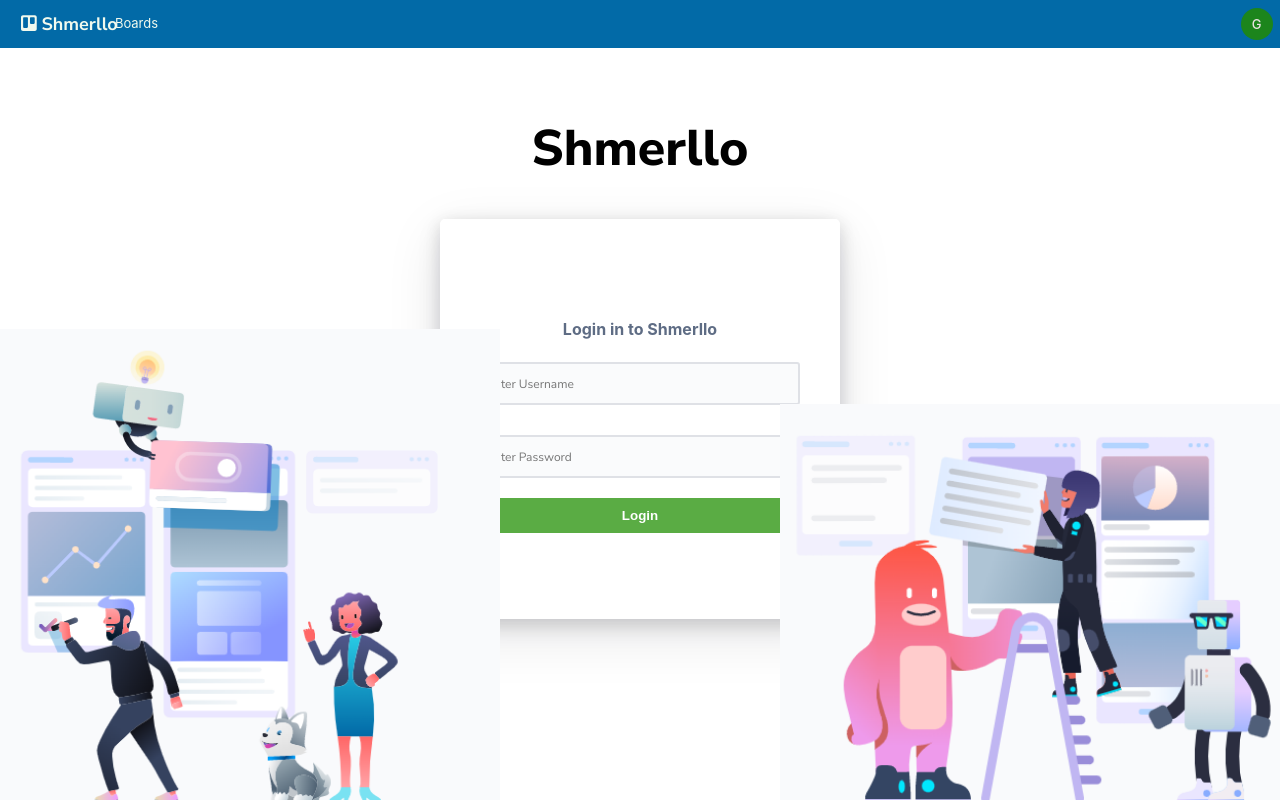
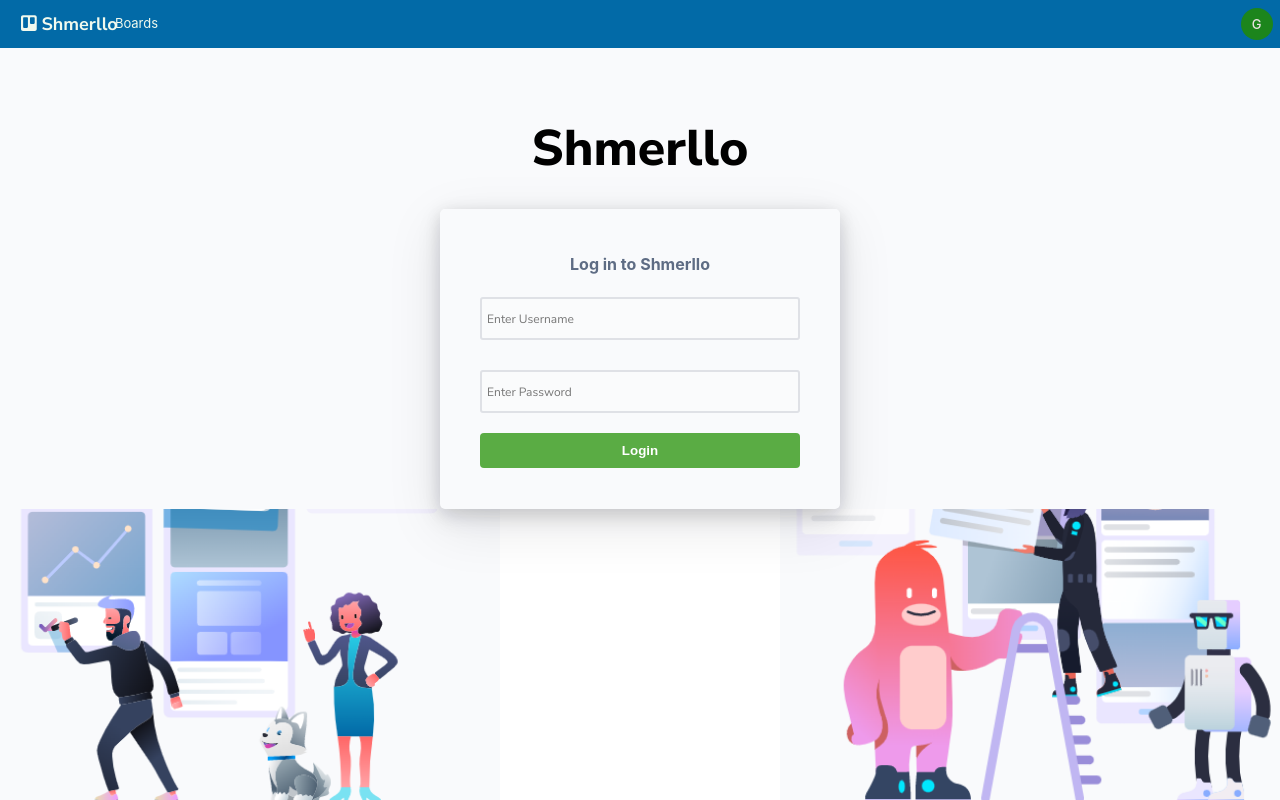
Before and after one commit to AlenChernick/Sprint4-Shmerllo, a Vue app: page /login in a window 1280 px wide. Built offline with nearby package versions, Linux system fonts and the light colour scheme; no server answers.

Commit message:
Attachment component was added, stil not functional

```diff
--- /dev/null
+++ b/src/assets/styles/components/_attachment-task-tdit.scss
@@ -0,0 +1,16 @@
+.attachments-conteiner{
+
+.attachment-icon{
+    padding-right: em(5px);
+    padding-top: em(1px);
+    font-family: trellicons;
+    font-size: em(22px);
+    &::before {
+      content: '\e908';
+    }
+}
+img{
+    max-width: 60px;
+}
+
+}
--- a/src/assets/styles/pages/_login.scss
+++ b/src/assets/styles/pages/_login.scss
@@ -2,8 +2,10 @@
   display: flex;
   justify-content: center;
   align-items: center;
+      background-color: #F9FAFC;
   .login-header{
       margin-top: 60px;
+      margin: 60px 0 20px 0;
       font-size: 50px;
       font-weight: 800;
       color: black;
@@ -11,20 +13,20 @@
 
     }
     .form-container {
+
         //   padding: 600px 60px 60px 60px;
-
         justify-content: center;
         align-content: center;
         justify-content: center;
         align-items: center;
         width: 400px;
-    margin-top: 30px;
-    height: 400px;
+        // margin-top: 30px;
+        height: 300px;
         border-color: transparent;
         box-shadow: rgba(17, 17, 26, 0.1) 0px 4px 16px,
         rgba(17, 17, 26, 0.1) 0px 8px 24px, rgba(17, 17, 26, 0.1) 0px 16px 56px;
         border-radius: 0;
-    padding-top: 10px;
+        // padding-top: 10px;
         border-radius: 5px;
         .login-form-header {
       display: flex;
@@ -47,6 +49,7 @@
         font-size: 12px;
       }
     }
+
     .first-input {
       margin-bottom: 30px;
     }
@@ -67,6 +70,8 @@
     position: absolute;
     right: 0;
     bottom: 0;
+    z-index: -1;
+    background-color: #F9FAFC;
   }
 
   .login-img-left {
@@ -74,5 +79,7 @@
     position: absolute;
     left: 0;
     bottom: 0;
+    z-index: -1;
+    background-color: #F9FAFC;
 }
 }
--- a/src/assets/styles/styles.scss
+++ b/src/assets/styles/styles.scss
@@ -32,6 +32,8 @@
 @import 'components/task-list';
 @import 'components/task_preview_details';
 @import 'components/user-options-modal';
+@import 'components/attachment-task-tdit';
+
 
 
 
--- /dev/null
+++ b/src/components/attachment-task-edit.vue
@@ -0,0 +1,33 @@
+<template lang="">
+  <div>attacjments</div>
+  <div class="attachments-conteiner flex clex column">
+    <span class="attachment-icon"></span>
+    <div class="flex">
+      <img class="attachment-img" :src="attachment" alt="" />
+      <div class="attachments-data flex flex-column">
+        <div class="attachment-optinons flex">
+          <a href="#" @click="$emit('makeCover',attachment)">Make cover</a>
+          <a href="#" @click="$emit('removeAttachemnt',{obj:attachment,idx})">Delete</a>
+        </div>
+      </div>
+    </div>
+  </div>
+</template>
+<script>
+export default {
+  name: "attachment-task-edit",
+
+  props: {
+    attachment: {
+      type: Object,
+    },
+      idx: {
+      type: Number,
+    },
+  },
+  created() {
+    console.log(this.attachment)
+  },
+}
+</script>
+<style lang=""></style>
--- a/src/views/login-page.vue
+++ b/src/views/login-page.vue
@@ -7,7 +7,7 @@
     <div class="form-container flex flex-column">
       <form @submit.prevent="onLogin">
         <div class="login-container flex flex-column">
-          <div class="login-form-header">Login in to Shmerllo</div>
+          <div class="login-form-header">Log in to Shmerllo</div>
           <input
             class="user-input first-input"
             type="text"
--- a/src/views/task-edit.vue
+++ b/src/views/task-edit.vue
@@ -109,6 +109,16 @@
             >
             <el-button class="cancel-btn" type="info" v-if="isEdit" @click.stop="isEdit = false">Cancel</el-button>
           </div>
+
+
+          <attachment-task-edit v-if="taskToEdit.attachments?.length>0" v-for="(attachment,idx) in taskToEdit.attachments" :attachment="attachment" :idx="idx"
+          @makeCover="setTaskStyle"
+           @removeAttachemnt="removeAttachemnt"
+          ></attachment-task-edit>
+
+
+
+
           <div class="main-editor-checklist-container" v-for="checklist in taskToEdit.checklists">
             <div class="main-editor-checklist-header">
               <div class="main-editor-checklist-header-info">
@@ -193,8 +203,13 @@
 </template>
 <script>
 import editTaskActions from '../components/edit-task-actions.vue'
+import attachmentTaskEdit from '../components/attachment-task-edit.vue'
+
 import { utilService } from '../../services/util-service'
 import { FastAverageColor } from 'fast-average-color'
+
+
+
 export default {
   name: 'task-edit',
   data() {
@@ -448,6 +463,9 @@ export default {
     onCheckListItemAdded(checkListId) {
       this.isCheckListItemAdded = checkListId
     },
+    removeAttachemnt({attachemnt,idx}){
+        console.log(attachemnt,idx)
+    }
   },
   computed: {
     getCurrTask() {
@@ -488,6 +506,7 @@ export default {
   },
   components: {
     editTaskActions,
+    attachmentTaskEdit,
   },
 }
 </script>
```
Lines whose indentation alone changed are shown as unchanged.
